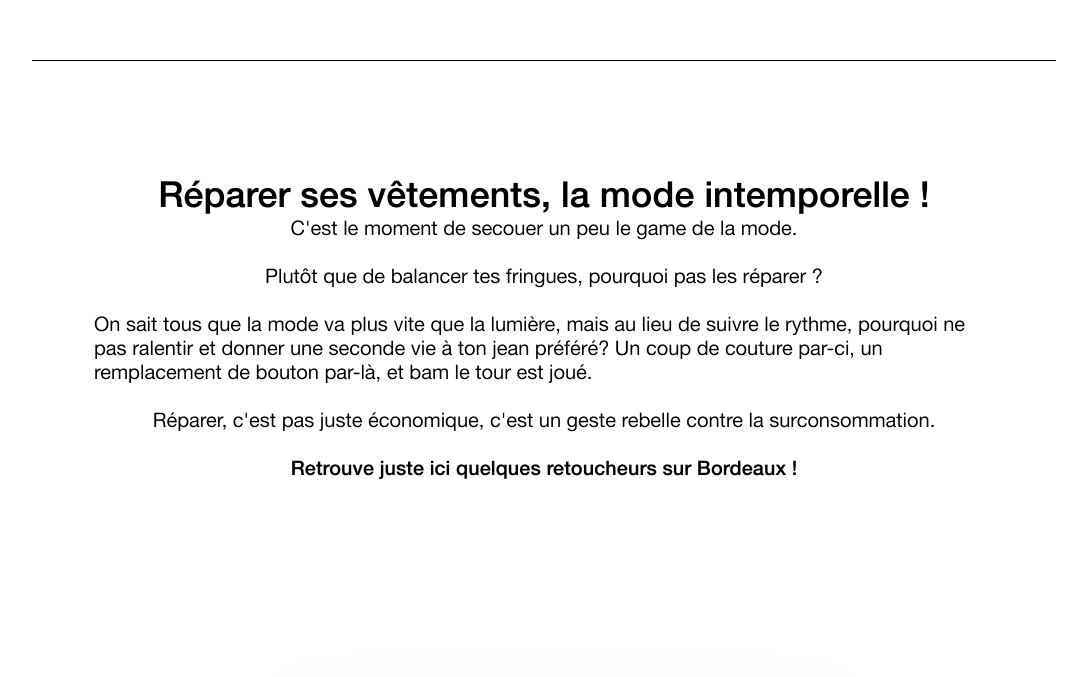
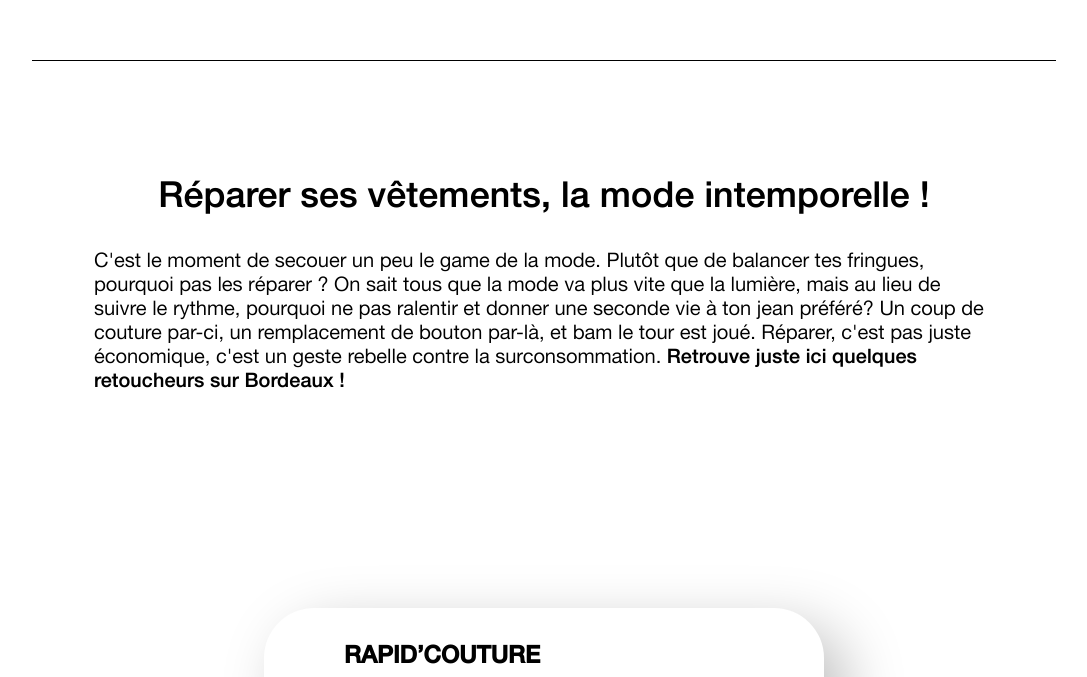
Before and after one commit to HeloisePi/Reboot2023_, a SvelteKit app: page /sevetir/retouches in a window 1280 px wide. Shown: the part 569-1246 px from the top of the page, without its empty margins (96-1183 px from the left). Built offline with nearby package versions, Linux system fonts and the light colour scheme.

Commit message:
Enfin c'est decentrée

```diff
--- a/src/routes/sevetir/retouches/+page.svelte
+++ b/src/routes/sevetir/retouches/+page.svelte
@@ -12,15 +12,16 @@
 ></HeroTheme>
 <section>
 	<Contenaire><h2 class="bold">Réparer ses vêtements, la mode intemporelle !</h2>
-		<p>C'est le moment de secouer un peu le game de la mode.</p>
-		<p>Plutôt que de balancer tes fringues, pourquoi pas les réparer ?</p>
-		<p>
+		<p>C'est le moment de secouer un peu le game de la mode.
+		Plutôt que de balancer tes fringues, pourquoi pas les réparer ?
+
 			On sait tous que la mode va plus vite que la lumière, mais au lieu de suivre le rythme,
 			pourquoi ne pas ralentir et donner une seconde vie à ton jean préféré? Un coup de couture
 			par-ci, un remplacement de bouton par-là, et bam le tour est joué.
-		</p>
-		<p>Réparer, c'est pas juste économique, c'est un geste rebelle contre la surconsommation.</p>
-		<p><span class="bold">Retrouve juste ici quelques retoucheurs sur Bordeaux !</span></p>
+
+		Réparer, c'est pas juste économique, c'est un geste rebelle contre la surconsommation.
+		<span class="bold">Retrouve juste ici quelques retoucheurs sur Bordeaux !</span>
+	</p>
 	</Contenaire>
 	<div class="allContact">
 		<RetoucheVetement
@@ -122,6 +123,9 @@
 </section>
 
 <style>
+	h2{
+		margin-bottom: 2rem;
+	}
 	.videos {
 		margin: 0 auto;
 		display: flex;
```
